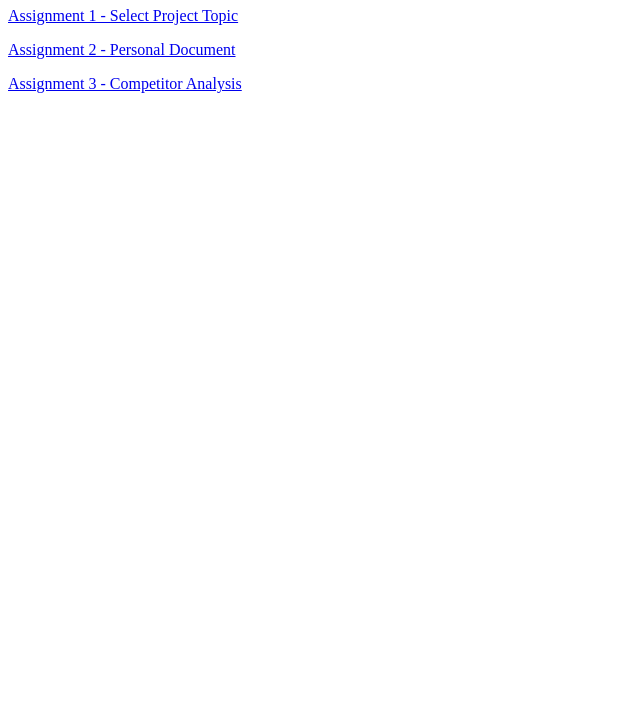
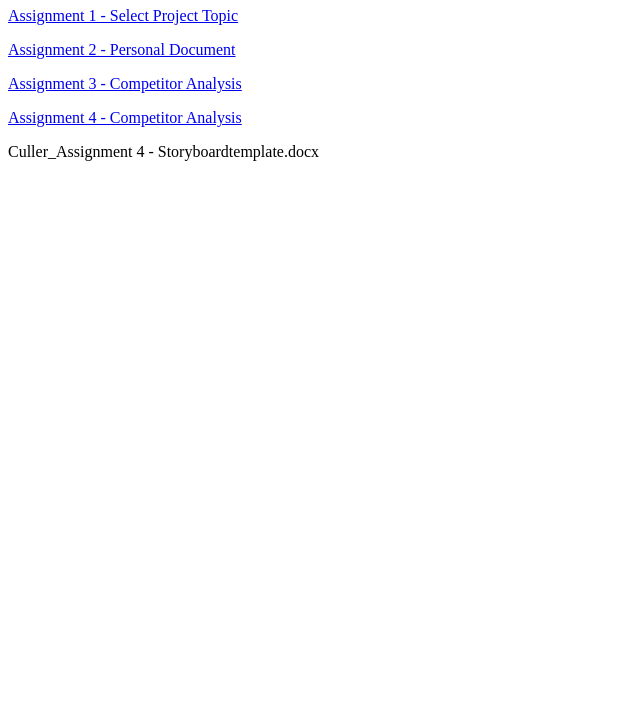
Before and after one commit to DCuller/IMM200Portfolio, a plain HTML site: page index.html in a window 1280 px wide. Shown: the part 73-800 px from the top of the page, without its empty margins (0-640 px from the left). Drawn offline with Linux system fonts and the light colour scheme.

Commit message:
Update index.html

```diff
--- a/index.html
+++ b/index.html
@@ -29,6 +29,8 @@
 	<p>
   <a href="https://dculler.github.io/IMM200Portfolio/Assignments/DCuller_Assignment_03_Competitor%20Analysis.pdf">Assignment 3 - Competitor Analysis</a>
   		</p>
-
+  <a href="https://dculler.github.io/IMM200Portfolio/Assignments/DCuller_Assignment_03_Competitor%20Analysis.pdf">Assignment 4 - Competitor Analysis</a>
+  		</p>
+	Culler_Assignment 4 - Storyboardtemplate.docx
 </body>
 </html>
```
